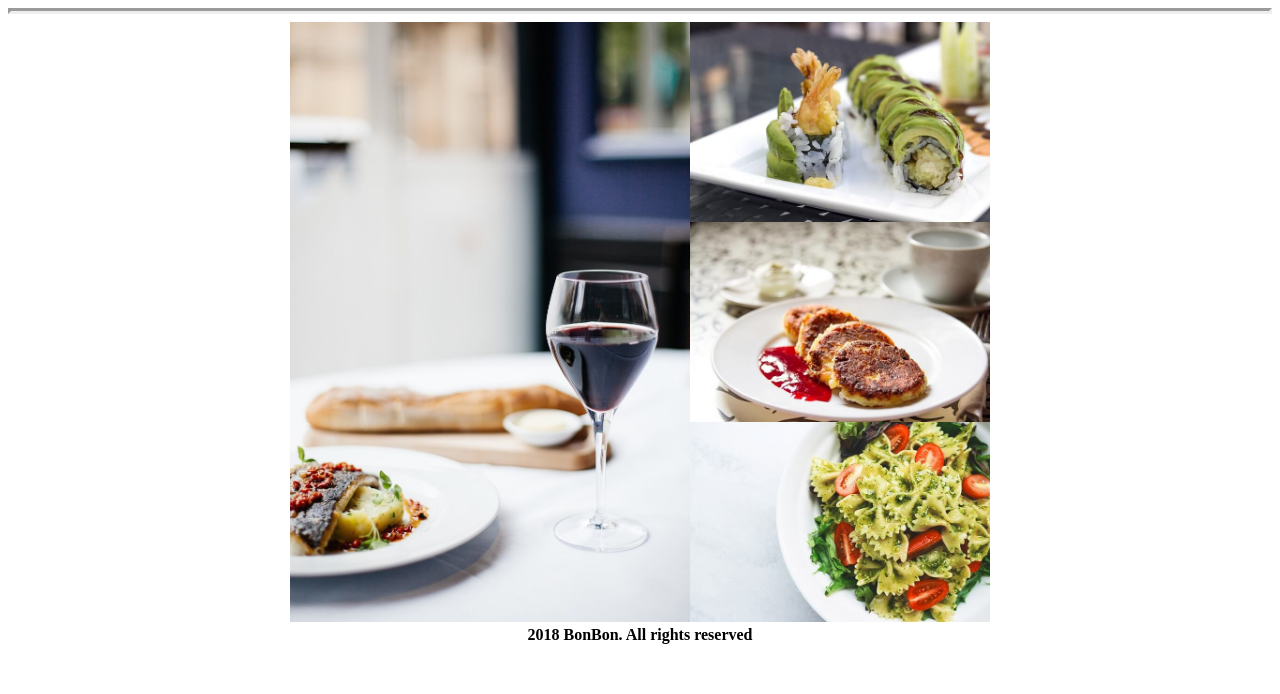
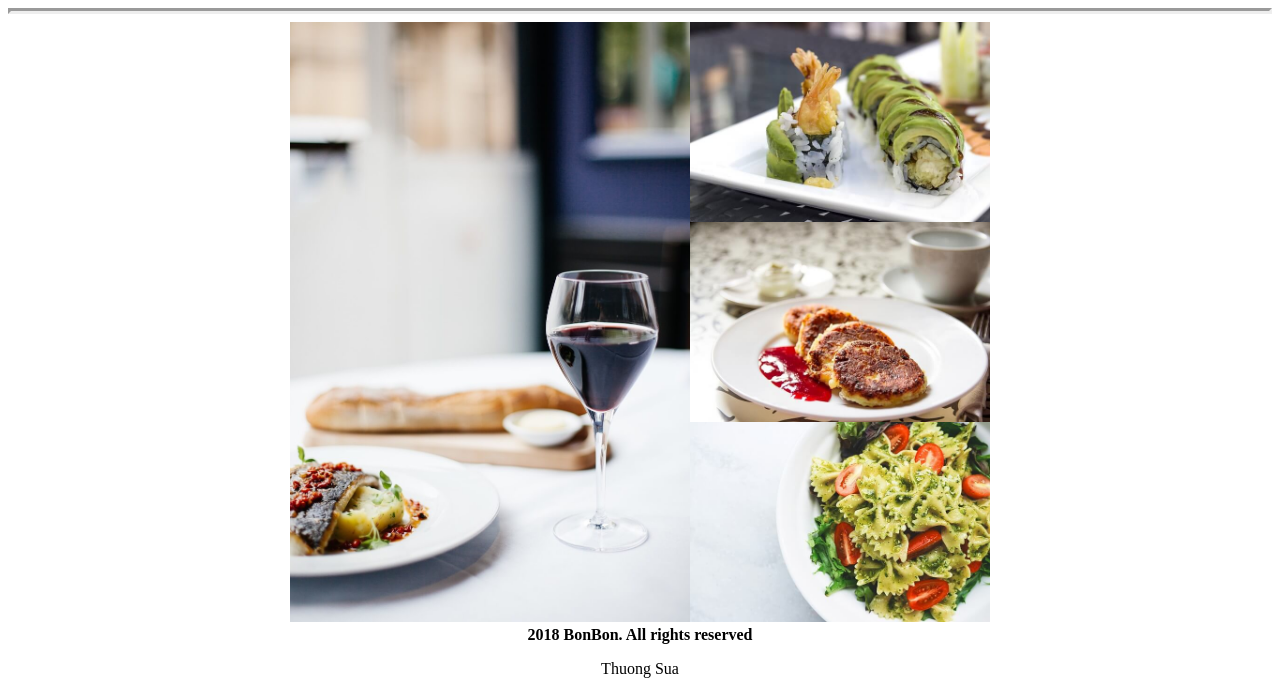
Before and after one commit to levinhphuoc/eProject, a plain HTML site: page index.html in a window 1280 px wide. Shown: the part 234-928 px from the top of the page. Before the commit the page ends 886 px from the top, so only its background shows below. Drawn offline with Linux system fonts and the light colour scheme.

Commit message:
Thuong sua

```diff
--- a/index.html
+++ b/index.html
@@ -37,6 +37,7 @@
     </div>
     <div class="footer">
         <b>2018 BonBon. All rights reserved</b>
+        <p>Thuong Sua</p>
     </div>
     </body>
 </html>
```
